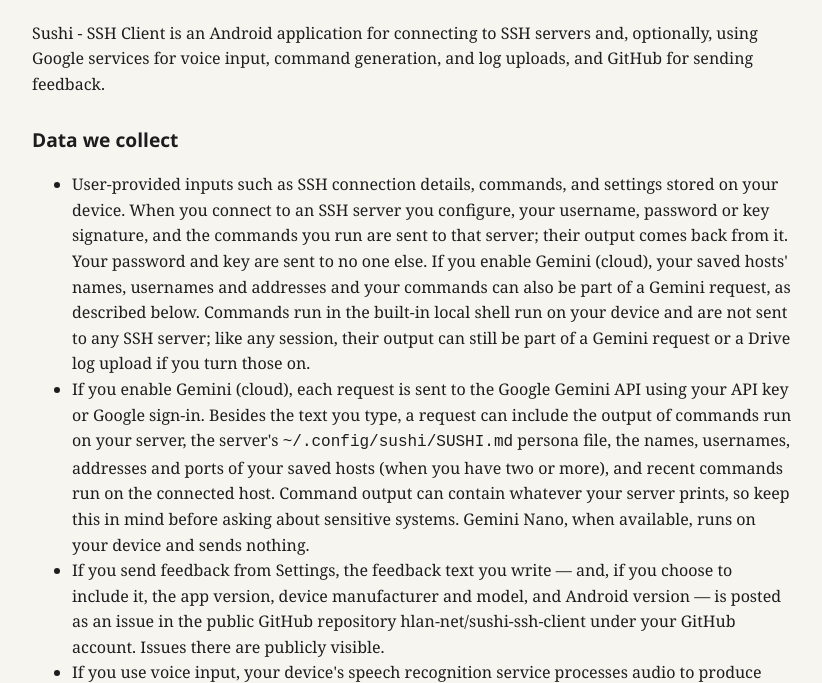
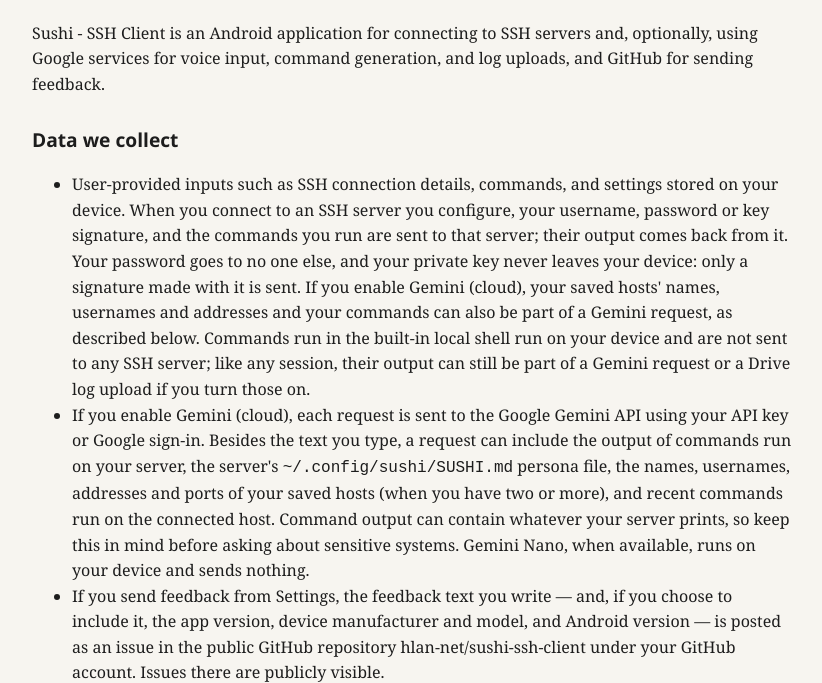
Before and after one commit to hlan-net/sushi-ssh-client, a plain HTML site: page docs/privacy-policy.html in a window 1280 px wide. Shown: the part 126-809 px from the top of the page, without its empty margins (228-1050 px from the left). Drawn offline with Linux system fonts and the light colour scheme.

Commit message:
docs(release): say the private key never leaves the device
From Copilot's review of #230: "passwords and keys ... sent only to the
hosts you configure" read as if the private key itself were sent. Key
authentication sends only a signature; the listing and both policies now
say so.

Co-Authored-By: Claude Opus 5.5 <noreply@anthropic.com>

```diff
--- a/docs/privacy-policy.html
+++ b/docs/privacy-policy.html
@@ -58,7 +58,7 @@
 
     <h2>Data we collect</h2>
     <ul>
-      <li>User-provided inputs such as SSH connection details, commands, and settings stored on your device. When you connect to an SSH server you configure, your username, password or key signature, and the commands you run are sent to that server; their output comes back from it. Your password and key are sent to no one else. If you enable Gemini (cloud), your saved hosts' names, usernames and addresses and your commands can also be part of a Gemini request, as described below. Commands run in the built-in local shell run on your device and are not sent to any SSH server; like any session, their output can still be part of a Gemini request or a Drive log upload if you turn those on.</li>
+      <li>User-provided inputs such as SSH connection details, commands, and settings stored on your device. When you connect to an SSH server you configure, your username, password or key signature, and the commands you run are sent to that server; their output comes back from it. Your password goes to no one else, and your private key never leaves your device: only a signature made with it is sent. If you enable Gemini (cloud), your saved hosts' names, usernames and addresses and your commands can also be part of a Gemini request, as described below. Commands run in the built-in local shell run on your device and are not sent to any SSH server; like any session, their output can still be part of a Gemini request or a Drive log upload if you turn those on.</li>
       <li>If you enable Gemini (cloud), each request is sent to the Google Gemini API using your API key or Google sign-in. Besides the text you type, a request can include the output of commands run on your server, the server's <code>~/.config/sushi/SUSHI.md</code> persona file, the names, usernames, addresses and ports of your saved hosts (when you have two or more), and recent commands run on the connected host. Command output can contain whatever your server prints, so keep this in mind before asking about sensitive systems. Gemini Nano, when available, runs on your device and sends nothing.</li>
       <li>If you send feedback from Settings, the feedback text you write &mdash; and, if you choose to include it, the app version, device manufacturer and model, and Android version &mdash; is posted as an issue in the public GitHub repository hlan-net/sushi-ssh-client under your GitHub account. Issues there are publicly visible.</li>
       <li>If you use voice input, your device's speech recognition service processes audio to produce text. This is typically provided by Google on Android devices. Sushi receives only the text, never the audio.</li>
```
Also changed, not shown: fastlane/metadata/android/en-US/full_description.txt, 1 other file.
